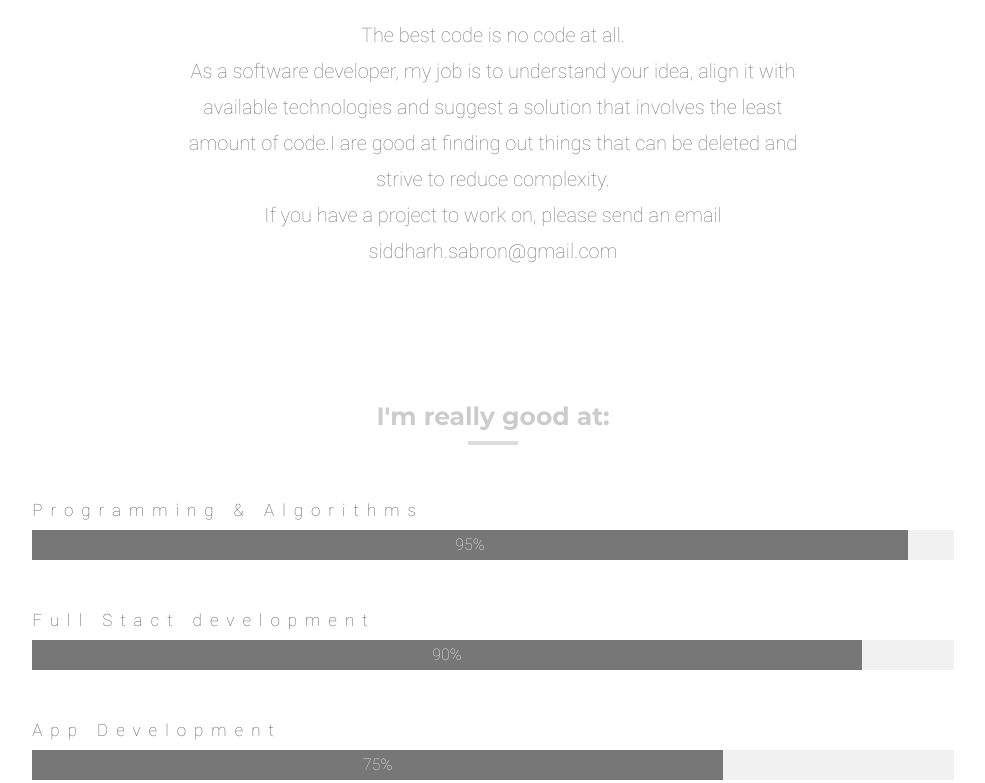
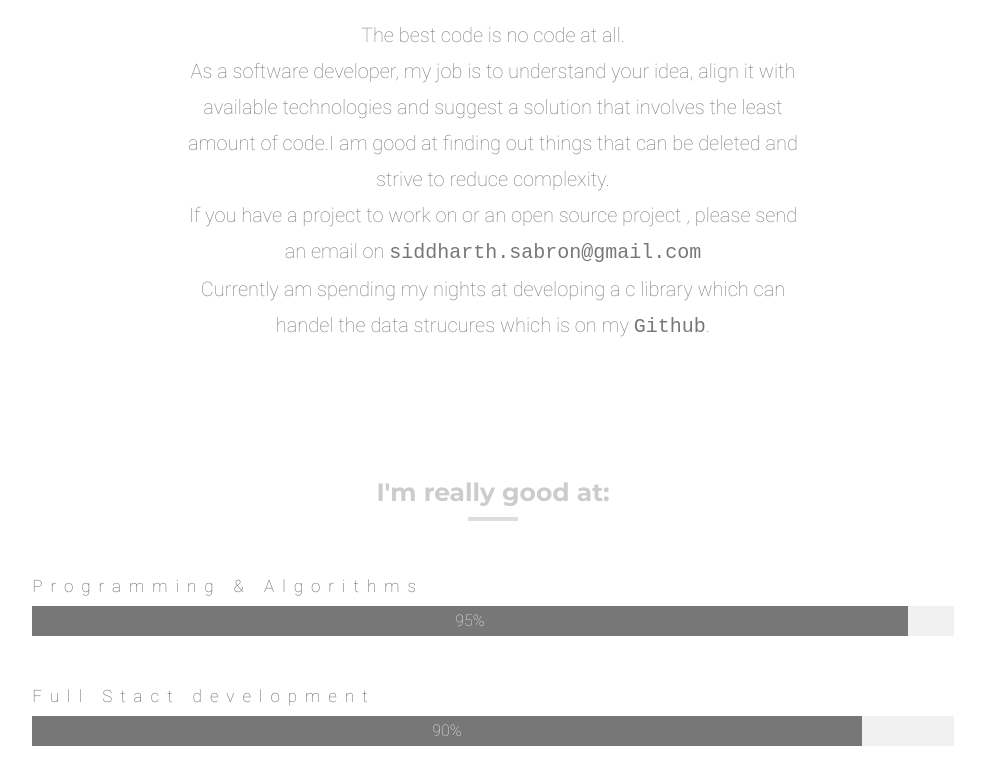
Before and after one commit to siddharth1729/sid.github.io, a plain HTML site: page index.html in a window 1280 px wide. Shown: the part 2068-2851 px from the top of the page, without its empty margins (147-1132 px from the left). Drawn offline with Linux system fonts and the light colour scheme.

Commit message:
addition

```diff
--- a/css/style.css
+++ b/css/style.css
@@ -1132,3 +1132,7 @@ body {
   font-family: 'Roboto', sans-serif;
   font-weight: 200;
 }
+
+.text-color{
+  color: aquamarine;
+}
--- a/index.html
+++ b/index.html
@@ -5,7 +5,7 @@
 <!DOCTYPE html>
 <html lang="en">
 <head>
-  <title>SIDDHARTH PANDEY</title>
+  <title>Siddharth Pandey</title>
   <meta charset="utf-8">
   <meta name="viewport" content="width=device-width, initial-scale=1">
   <meta name="author" content="siddharth pandey">
@@ -44,7 +44,7 @@
       <h5 class="title-txt">About Me<hr></h5>
       <div class="about-me">
          <div class="about">
-            <h1><em>I love programming</em></h1>
+            <h1 class="text-color"><em>I love programming</em></h1>
             <p>My name is siddharth pandey  I love programming  from heart and soul and love to make people happy with my code and projects !
             Because for me, there is nothing more beautiful than a shining customer's face. That's what I work for and that's what I love!
             </p>
@@ -69,8 +69,9 @@
               </a>
             </div>
             <p>The best code is no code at all.</p>
-            <p>As a software developer, my job is to understand your idea, align it with available technologies and suggest a solution that involves the least amount of code.I are good at finding out things that can be deleted and strive to reduce complexity.</p>
-            <p>If you have a project to work on, please send an email siddharh.sabron@gmail.com</p>
+            <p>As a software developer, my job is to understand your idea, align it with available technologies and suggest a solution that involves the least amount of code.I am good at finding out things that can be deleted and strive to reduce complexity.</p>
+            <p>If you have a project to work on or an open source project , please send an email on  <samp>siddharth.sabron@gmail.com</samp></p>
+            <p>Currently am spending my nights at developing a c library which can handel the data strucures which is on my <samp>Github</samp>.</p>
          </div>
        </div><br><br><br>
        <h5 class="title-txt">I'm really good at:<hr></h5>
@@ -116,7 +117,7 @@
     </section>
     <div class="some-margin"></div>
     <footer class="main-footer">
-      <h4>siddharth.sabron@gmail.com</h4>
+      <h4 class="text-color">siddharth.sabron@gmail.com</h4>
     </footer>
   </div>
   <script src="js/jquery.min.js"></script>
```
